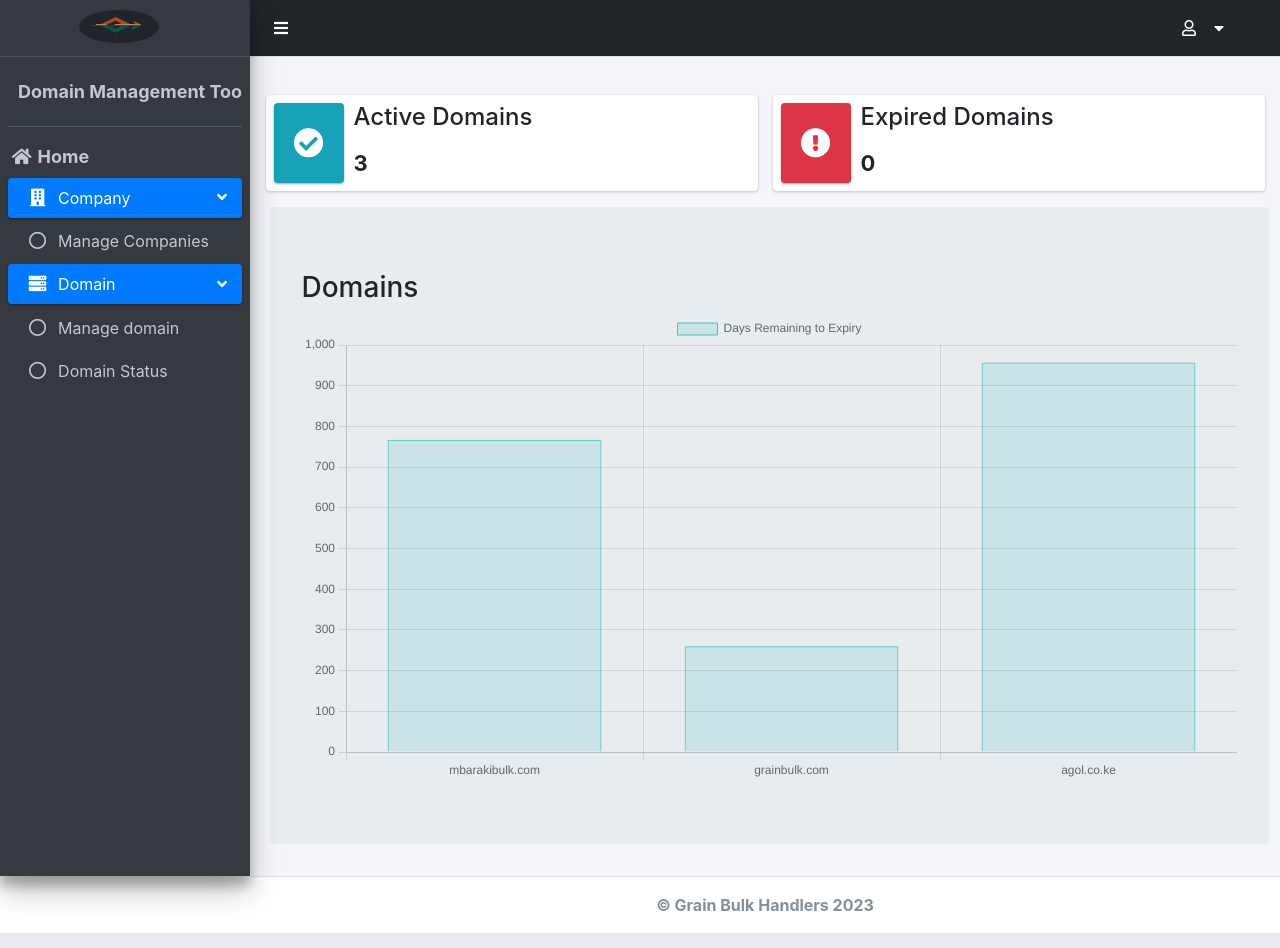
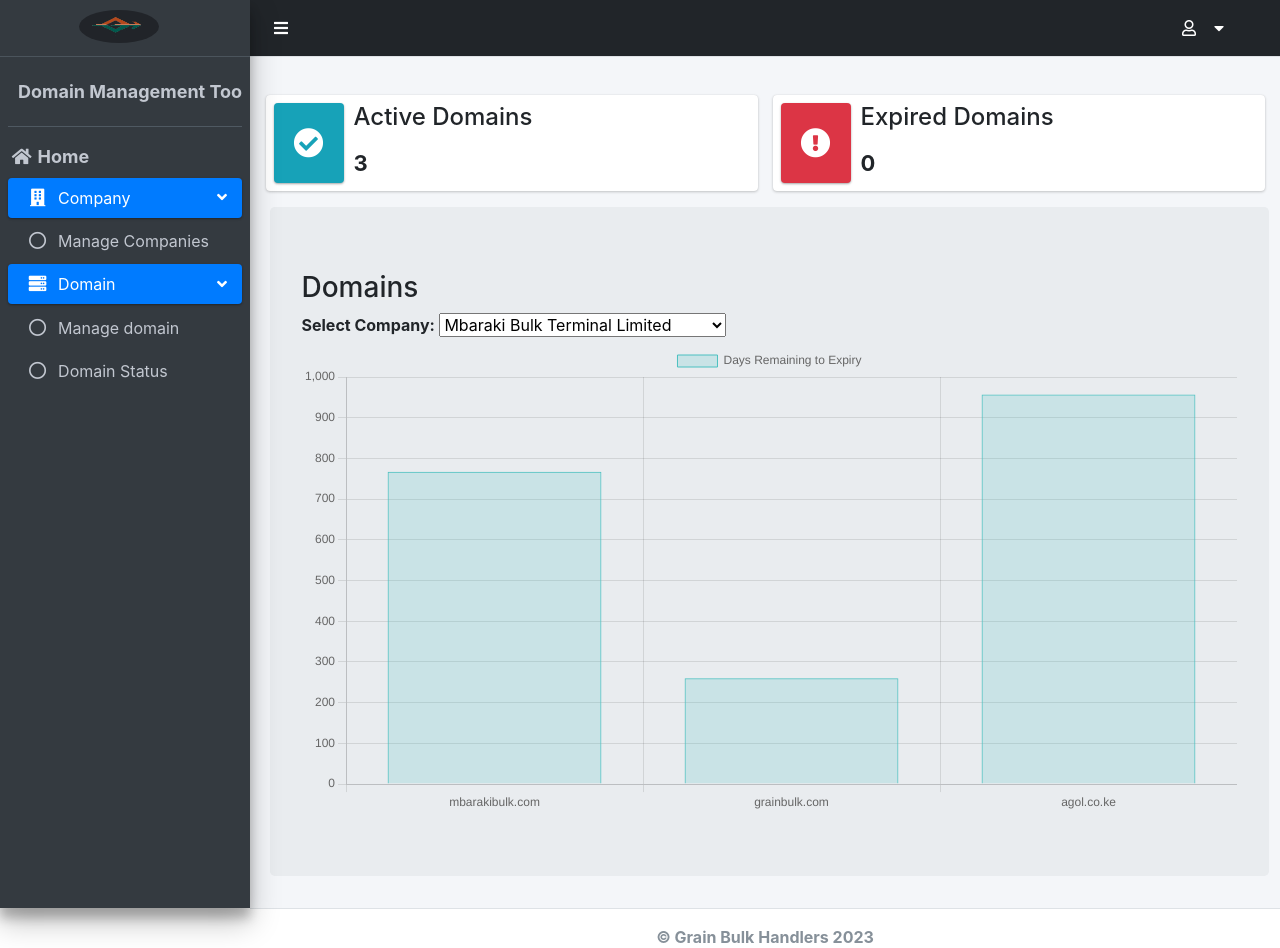
Before and after one commit to Kira-wambui/dmn_managment, a Django app: page /dashboard/ in a window 1280 px wide. Shown: the top 948 px of the page. Run offline with Django 4.2, Linux system fonts and the light colour scheme; data comes from the database, SQL or seed files in the repository; both versions use the stored data as it was after the commit; some libraries are stand-ins or nearby versions.

Commit message:
domain charts commit

```diff
--- a/domaintool/domain_app/templates/dashboard.html
+++ b/domaintool/domain_app/templates/dashboard.html
@@ -239,9 +239,21 @@
         <div class="col-lg-12 mx-1">
             <div class="jumbotron">
                 <h3> Domains </h3>
+                <label for="companyDropdown">Select Company:</label>
+                <select id="companyDropdown">
+                    <!-- Populate this dropdown with company options dynamically -->
+                    <option value="1">Mbaraki Bulk Terminal Limited</option>
+                    <option value="2">Grain Bulk Handlers Limited</option>
+                    <option value="3">African Gas & Oil Company Limited</option>
+                    <!-- Add more options as needed -->
+                </select>
                 <canvas id="expiryDaysChart" width="800" height="400"></canvas>
+                <script src="https://code.jquery.com/jquery-3.6.4.min.js"></script>
 <script>
+    $(document).ready(function() {
         var ctx = document.getElementById('expiryDaysChart').getContext('2d');
+
+        // Initial data (you can adjust this based on your needs)
         var expiryDates = [{% for domain in domains %}"{{ domain.expiry_date|days_remaining }}",{% endfor %}];
         var domainNames = [{% for domain in domains %}"{{ domain.name }}",{% endfor %}];
 
@@ -263,6 +275,47 @@
                         beginAtZero: true
                     }
                 }
+            }
+        });
+
+        // Add event listener for company dropdown change
+        $('#companyDropdown').change(function() {
+            var selectedCompanyId = $(this).val();
+
+            // Make AJAX request to get domain data for the selected company
+            $.ajax({
+                url: '/domain_status/',  // Update to your actual Django endpoint
+                method: 'GET',
+                data: { company_id: selectedCompanyId },
+                success: function(response) {
+                    // Update chart with the new domain data
+                    updateChart(response);
+                },
+                error: function(error) {
+                    console.error('Error fetching domain data:', error);
+                }
+            });
+        });
+
+        // Function to update the chart based on domain data
+        function updateChart(domainData) {
+            console.log('Received domain data:', domainData);
+
+            // Assuming domainData is an array of objects with 'name' and 'expiry_date' properties
+            var updatedDomainNames = domainData.map(function(domain) {
+                return domain.name;
+            });
+
+            var updatedExpiryDates = domainData.map(function(domain) {
+                return domain.expiry_date;
+            });
+
+            // Update chart data and labels
+            expiryDaysChart.data.labels = updatedDomainNames;
+            expiryDaysChart.data.datasets[0].data = updatedExpiryDates;
+
+            // Update the chart
+            expiryDaysChart.update();
         }
     });
 </script>
--- a/domaintool/domain_app/views.py
+++ b/domaintool/domain_app/views.py
@@ -120,8 +120,19 @@
     return render(request, "manage_domain.html", context)
 
 def domain_status(request):
-    context = {'domains': Domain.objects.all()}
-    return render(request, "domain_status.html", context)
+    if request.headers.get('x-requested-with') == 'XMLHttpRequest':
+        # If it's an AJAX request, fetch and return domain data
+        company_id = request.GET.get('company_id')
+        domains = Domain.objects.filter(company_id=company_id).values('name', 'expiry_date')
+
+        # Convert QuerySet to list for JsonResponse
+        domain_data = list(domains)
+
+        return JsonResponse(domain_data, safe=False)
+    else:
+        # Otherwise, render the initial page
+        context = {'domains': Domain.objects.all()}
+        return render(request, "domain_status.html", context)
 
 def dash_domain_status(request):
     context = {'domain': Domain.objects.all()}
```
Also changed, not shown: domaintool/db.sqlite3. Lines whose indentation alone changed are shown as unchanged.
